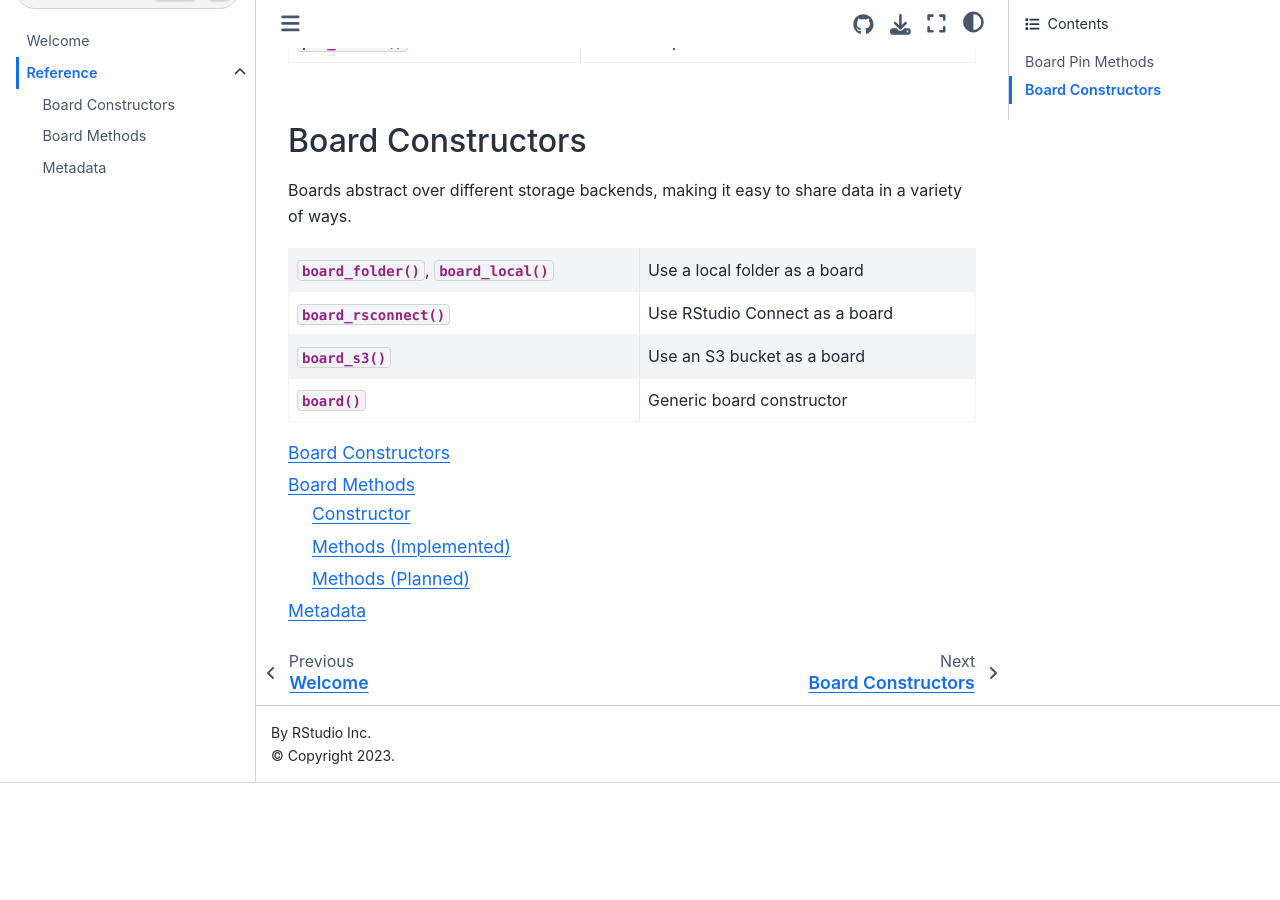
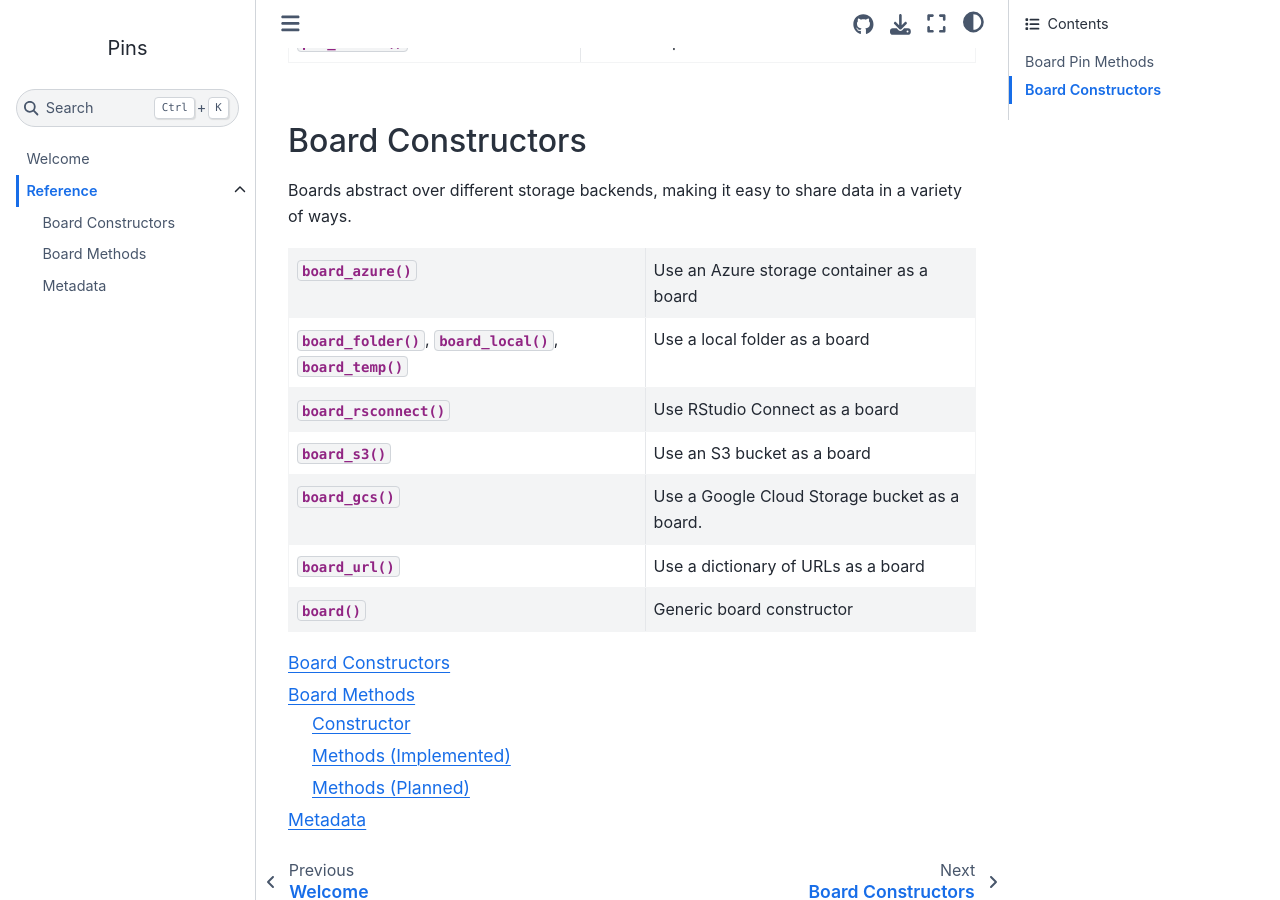
Before and after one commit to rstudio/pins-python, a Jupyter Book: the page built from docs/api/index.rst, in a window 1280 px wide and 900 px high, scrolled down 414 px. Built offline with Jupyter Book 1.0.4 settings and Sphinx 7.4.7 and the Sphinx Book theme 1.1.4, drawn with Linux system fonts in a browser that asks for light colours; pages that are not in the unit, such as notebooks, are missing from menus; before the commit the page ends 1197 px from its top, so only the background shows below that.

Commit message:
docs: add missing boards to reference home page

```diff
--- a/docs/api/index.rst
+++ b/docs/api/index.rst
@@ -32,12 +32,18 @@ Boards abstract over different storage backends, making it easy to share data in
 .. list-table::
    :class: table-align-left
 
-   * - :func:`.board_folder`, :func:`.board_local`
+   * - :func:`.board_azure`
+     - Use an Azure storage container as a board
+   * - :func:`.board_folder`, :func:`.board_local`, :func:`.board_temp`
      - Use a local folder as a board
    * - :func:`.board_rsconnect`
      - Use RStudio Connect as a board
    * - :func:`.board_s3`
      - Use an S3 bucket as a board
+   * - :func:`.board_gcs`
+     - Use a Google Cloud Storage bucket as a board.
+   * - :func:`.board_url`
+     - Use a dictionary of URLs as a board
    * - :func:`.board`
      - Generic board constructor
 
```
